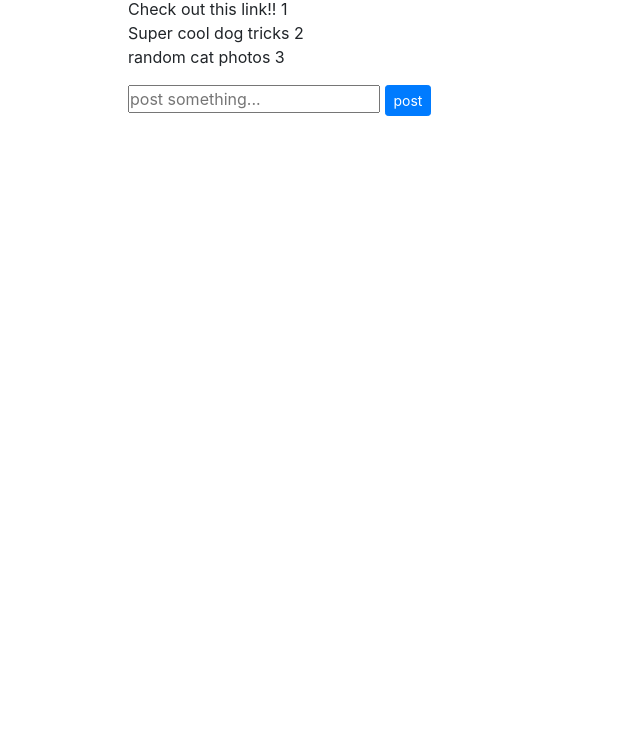
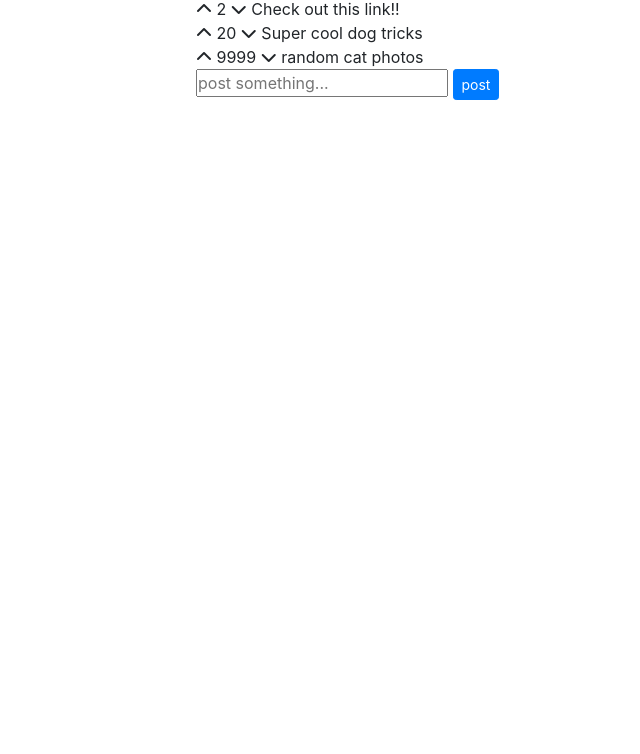
Before and after one commit to chenggavin/redditpostrecreation, a plain HTML site: page app/index.html in a window 1280 px wide. Shown: the part 46-800 px from the top of the page, without its empty margins (0-640 px from the left). Drawn offline with nearby package versions, Linux system fonts and the light colour scheme.

Commit message:
added voting

```diff
--- a/app/index.html
+++ b/app/index.html
@@ -2,6 +2,7 @@
 <html>
 <head>
 	<title>Reddit Post Recreation</title>
+	<script src="https://use.fontawesome.com/aa5963477d.js"></script>
 	<link rel="stylesheet" type="text/css" href="style.css">
 	<link rel="stylesheet" href="https://maxcdn.bootstrapcdn.com/bootstrap/4.0.0-beta/css/bootstrap.min.css" integrity="sha384-/Y6pD6FV/Vv2HJnA6t+vslU6fwYXjCFtcEpHbNJ0lyAFsXTsjBbfaDjzALeQsN6M" crossorigin="anonymous">
 
@@ -11,36 +12,40 @@
 
 	<script src="https://maxcdn.bootstrapcdn.com/bootstrap/4.0.0-beta/js/bootstrap.min.js" integrity="sha384-h0AbiXch4ZDo7tp9hKZ4TsHbi047NrKGLO3SEJAg45jXxnGIfYzk4Si90RDIqNm1" crossorigin="anonymous"></script>
 </head>
-<body>
+<body class="container">
 
 	<h2> Reddit Post Recreation</h2>
 	<div id="main">
 
 
-			<ul>
+			<ul class="list-group">
 				<li
 				is="redditpost"
 				v-for="post in posts"
 				v-bind:comment="post.comment"
-				v-bind:id="post.id">
+				v-bind:id="post.id"
+				v-bind:votes="post.votes">
 
 				</li>
 
 			</ul>
 
 
-		<input type="text" id="commentInput" v-model="newComment" placeholder="post something...">
+		<input type="text" id="commentInput" v-model="newComment" v-on:keyup.enter="addPost" placeholder="post something...">
 		<button type="submit" class="btn btn-primary btn-sm" v-on:click="addPost">post</button>
-
-
-
 
 
 
 	</div>
 
-
-
+<template id="post-template">
+		<li>
+			<i class="fa fa-chevron-up" aria-hidden="true"></i>
+    		<span class="label label-primary">{{ votes }}</span>
+    		<i class="fa fa-chevron-down" aria-hidden="true"></i>
+    		<a>{{ comment }}</a>
+    	</li>
+</template>
 
 
 
--- a/app/main.js
+++ b/app/main.js
@@ -1,7 +1,7 @@
 Vue.component( 'redditpost', {
-	template : '<li>{{ comment }} {{ id }}</li>',
+	template : '#post-template',
 
-	props: ['comment', 'id']
+	props: ['comment', 'id', 'votes']
 });
 
 
@@ -18,15 +18,18 @@ var demo = new Vue ({
 
 			{
 				id: 1,
-				comment: "Check out this link!!"
+				comment: "Check out this link!!",
+				votes: 2
 			},
 			{
 				id: 2,
-				comment: "Super cool dog tricks"
+				comment: "Super cool dog tricks",
+				votes: 20
 			},
 			{
 				id: 3,
-				comment: "random cat photos"
+				comment: "random cat photos",
+				votes: 9999
 			}
 
 		],
```
